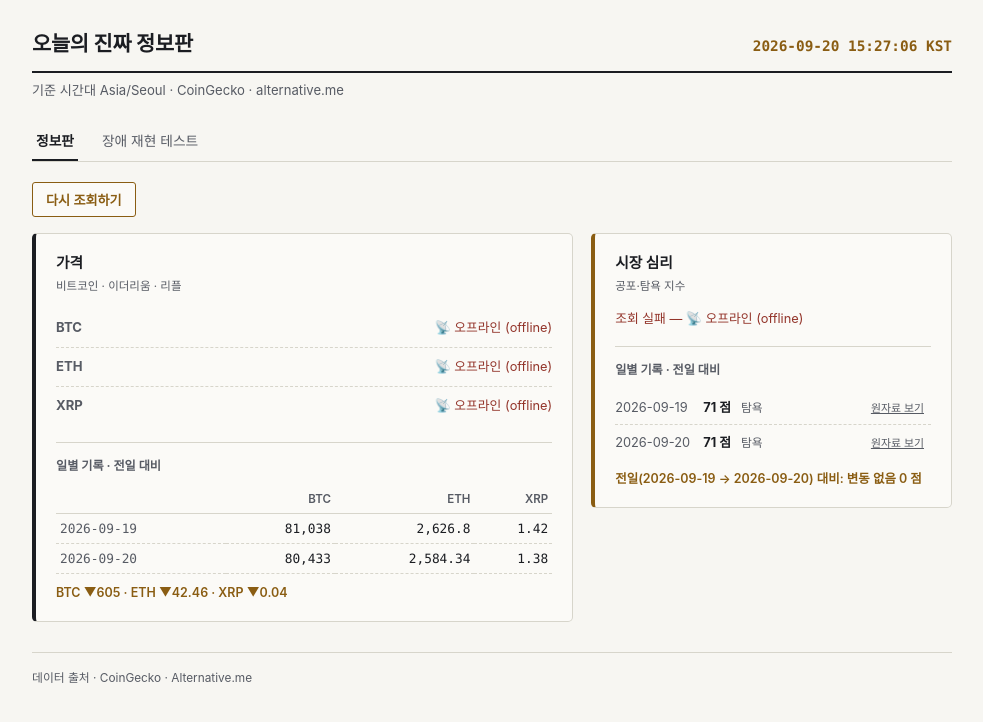
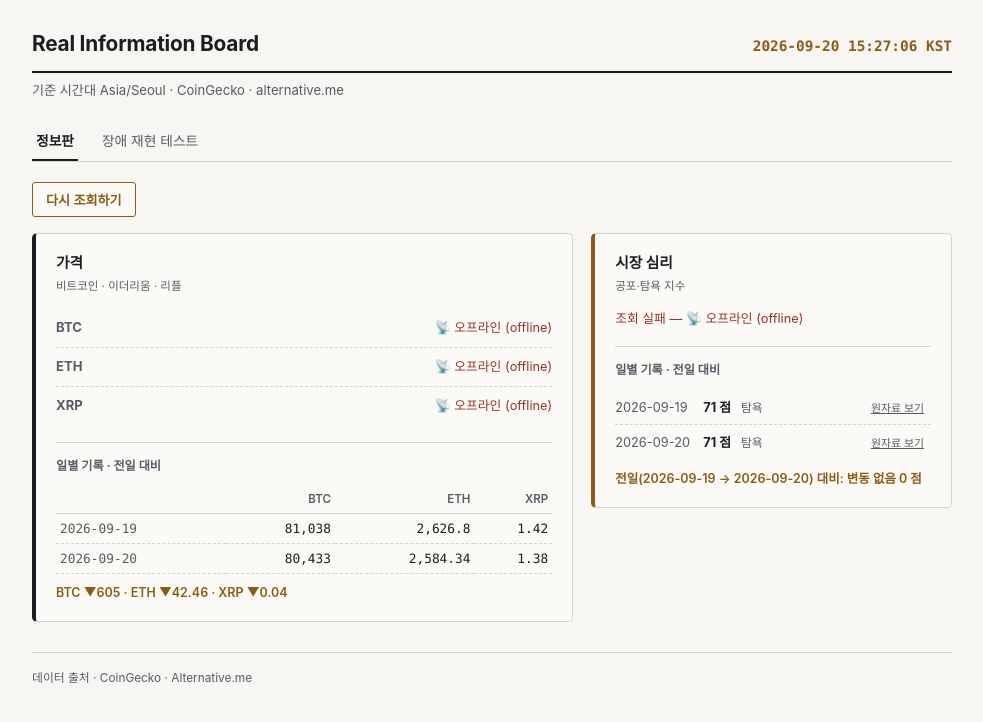
Before and after one commit to msk4905/sktaleph_msk4905-t04, a plain HTML site: page index.html in a window 1280 px wide. Shown: the whole page, without its empty margins (148-1131 px from the left). Drawn offline with Linux system fonts and the light colour scheme; no server answers.

Commit message:
Add files via upload

```diff
--- a/index.html
+++ b/index.html
@@ -3,7 +3,7 @@
 <head>
 <meta charset="UTF-8" />
 <meta name="viewport" content="width=device-width, initial-scale=1.0" />
-<title>오늘의 진짜 정보판 — 크립토 시황판</title>
+<title>Real Information Board</title>
 <style>
   :root {
     --bg: #f7f6f2;
@@ -194,7 +194,7 @@
 <body>
 <main>
   <div class="board-header">
-    <div class="board-title">오늘의 진짜 정보판</div>
+    <div class="board-title">Real Information Board</div>
     <div id="board-clock" class="mono">—</div>
   </div>
   <p class="board-sub">기준 시간대 Asia/Seoul · CoinGecko · alternative.me</p>
```
